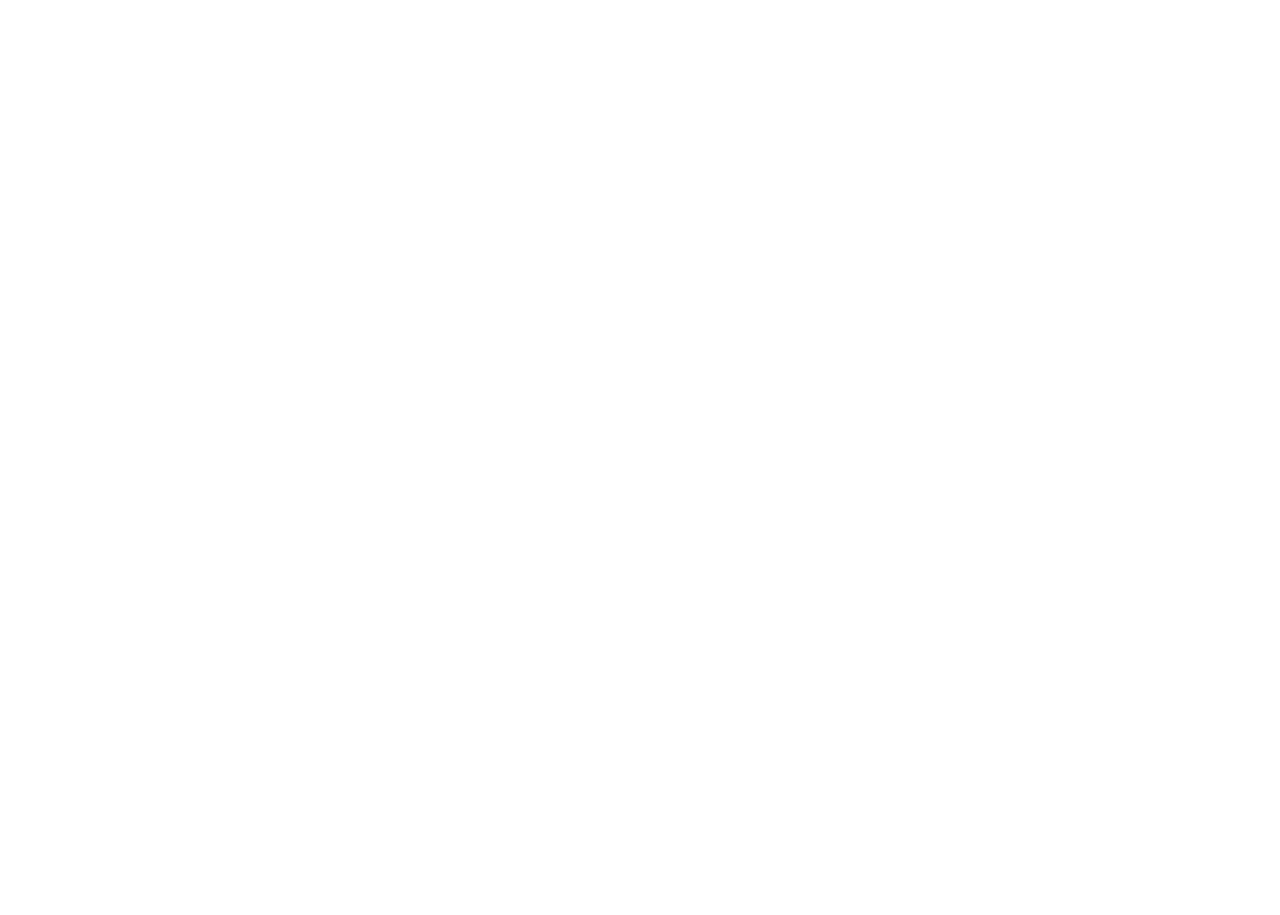
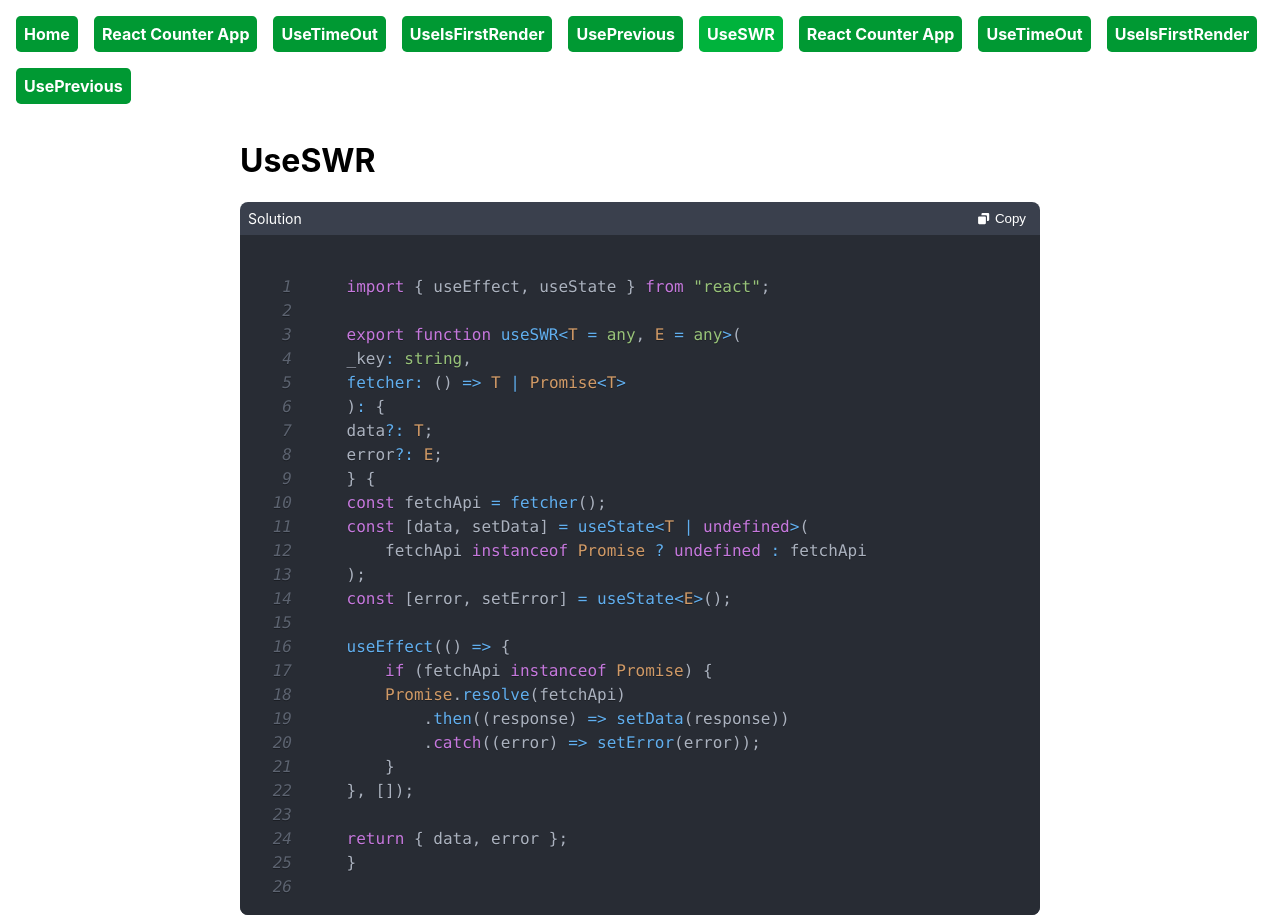
Before and after one commit to raymondpoon95/big-frontend-dev, a React (Create React App) app: page /useSWR in a window 1280 px wide. Before the commit this address had no page. Before the commit the page ends 800 px from the top, so only its background shows below. Built offline with nearby package versions, Linux system fonts and the light colour scheme.

Commit message:
useSWR hook solution

```diff
--- a/src/App.tsx
+++ b/src/App.tsx
@@ -5,6 +5,7 @@ import ReactCounterApp from "./components/ReactCounterApp/ReactCounterApp";
 import UseTimeOut from "./components/UseTimeOut/UseTimeOut";
 import UseIsFirstRender from "./components/UseIsFirstRender/UseIsFirstRender";
 import UsePrevious from "./components/UsePrevious/UsePrevious";
+import UseSWR from "./components/UseSWR/UseSWR";
 
 const App = () => {
   return (
@@ -14,6 +15,7 @@ const App = () => {
         <Route path="useTimeOut" element={<UseTimeOut />} />
         <Route path="useIsFirstRender" element={<UseIsFirstRender />} />
         <Route path="usePrevious" element={<UsePrevious />} />
+        <Route path="useSWR" element={<UseSWR />} />
       </Route>
     </Routes>
   );
--- a/src/Data/Data.ts
+++ b/src/Data/Data.ts
@@ -19,6 +19,26 @@ const problemData = [
     link: "usePrevious",
     description: "UsePrevious",
   },
+  {
+    link: "useSWR",
+    description: "UseSWR",
+  },
+  {
+    link: "reactCounterApp",
+    description: "React Counter App",
+  },
+  {
+    link: "useTimeOut",
+    description: "UseTimeOut",
+  },
+  {
+    link: "useIsFirstRender",
+    description: "UseIsFirstRender",
+  },
+  {
+    link: "usePrevious",
+    description: "UsePrevious",
+  },
 ];
 
 export default problemData;
--- /dev/null
+++ b/src/components/UseSWR/UseSWR.tsx
@@ -0,0 +1,40 @@
+import CodeDisplay from "../CodeDisplay/CodeDisplay";
+
+const useSWRCodeString = `
+    import { useEffect, useState } from "react";
+
+    export function useSWR<T = any, E = any>(
+    _key: string,
+    fetcher: () => T | Promise<T>
+    ): {
+    data?: T;
+    error?: E;
+    } {
+    const fetchApi = fetcher();
+    const [data, setData] = useState<T | undefined>(
+        fetchApi instanceof Promise ? undefined : fetchApi
+    );
+    const [error, setError] = useState<E>();
+
+    useEffect(() => {
+        if (fetchApi instanceof Promise) {
+        Promise.resolve(fetchApi)
+            .then((response) => setData(response))
+            .catch((error) => setError(error));
+        }
+    }, []);
+
+    return { data, error };
+    }
+`;
+
+const UseSWR = () => {
+  return (
+    <>
+      <h1>UseSWR</h1>
+      <CodeDisplay code={useSWRCodeString} />
+    </>
+  );
+};
+
+export default UseSWR;
```
